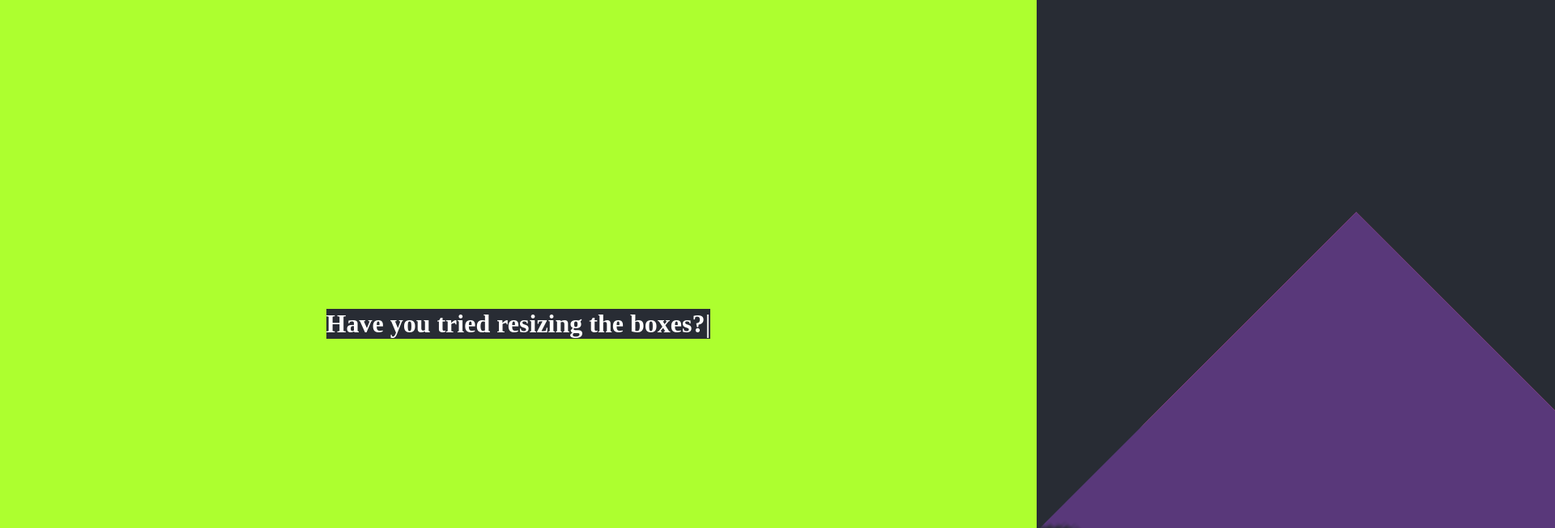
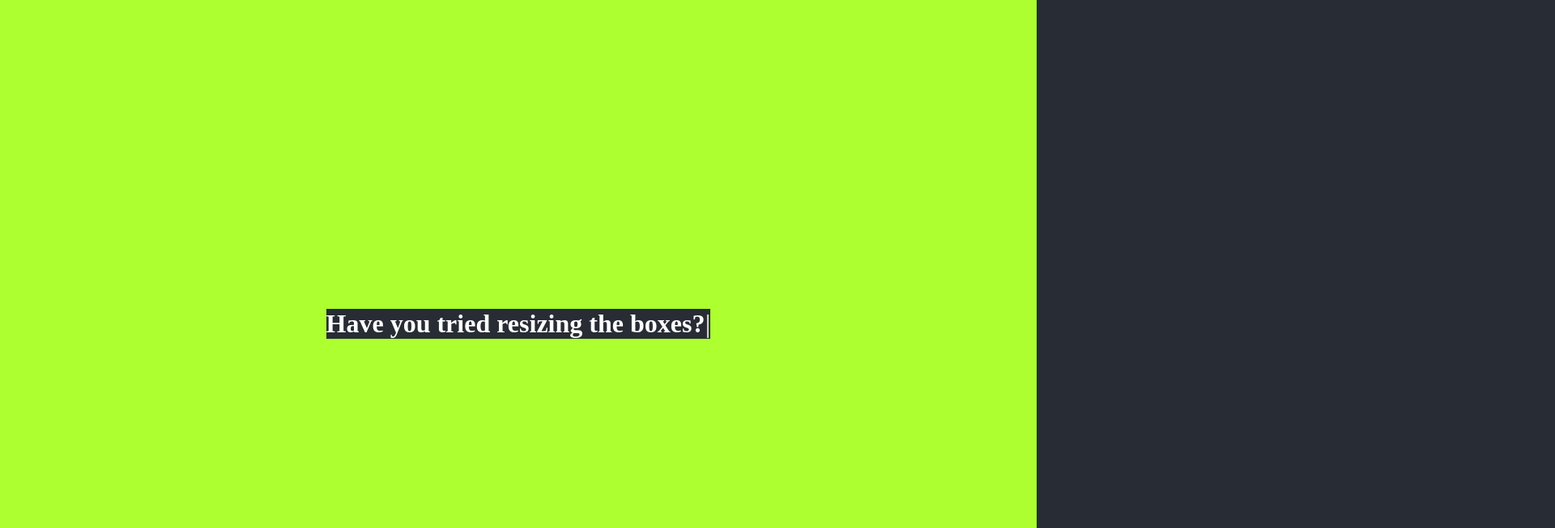
Before and after one commit to neillouis3/portfolio, a React (Create React App) app: page / in a window 1280 px wide. Shown: the top 653 px of the page at 81% size, 1920 px wide, since content can reach past the window. Built offline with nearby package versions, Linux system fonts and the light colour scheme.

Commit message:
Changes in the banner

```diff
--- a/src/components/headerBanner.js
+++ b/src/components/headerBanner.js
@@ -14,22 +14,14 @@ function HeaderBanner() {
 
             <div className="bannerContainer">
 
-                <div className="upperWaveContainer">
-                    <div className="upperWave orangeWave">
-                        <img src={process.env.PUBLIC_URL + '/images/orangeWave.png'}  />
-                    </div>
-                    <div className="upperWave orangeWave">
-                        <img src={process.env.PUBLIC_URL + '/images/pinkWave.png'}  />
-                    </div>
-                    <div className="upperWave orangeWave">
-                        <img src={process.env.PUBLIC_URL + '/images/purpleWave.png'}  />
-                    </div>
+
+                <div className="waveContainer">
 
 
                 </div>
 
 
-
+                <div className="textContainer">
                 <h1>
                 <Typed
                     className="bannerText"
@@ -42,10 +34,8 @@ function HeaderBanner() {
                     typeSpeed={40} loop />
 
                 </h1>
+                </div>
 
-                <div className="bottomWaveContainer">
-
-                </div>
 
             </div>
 
```
